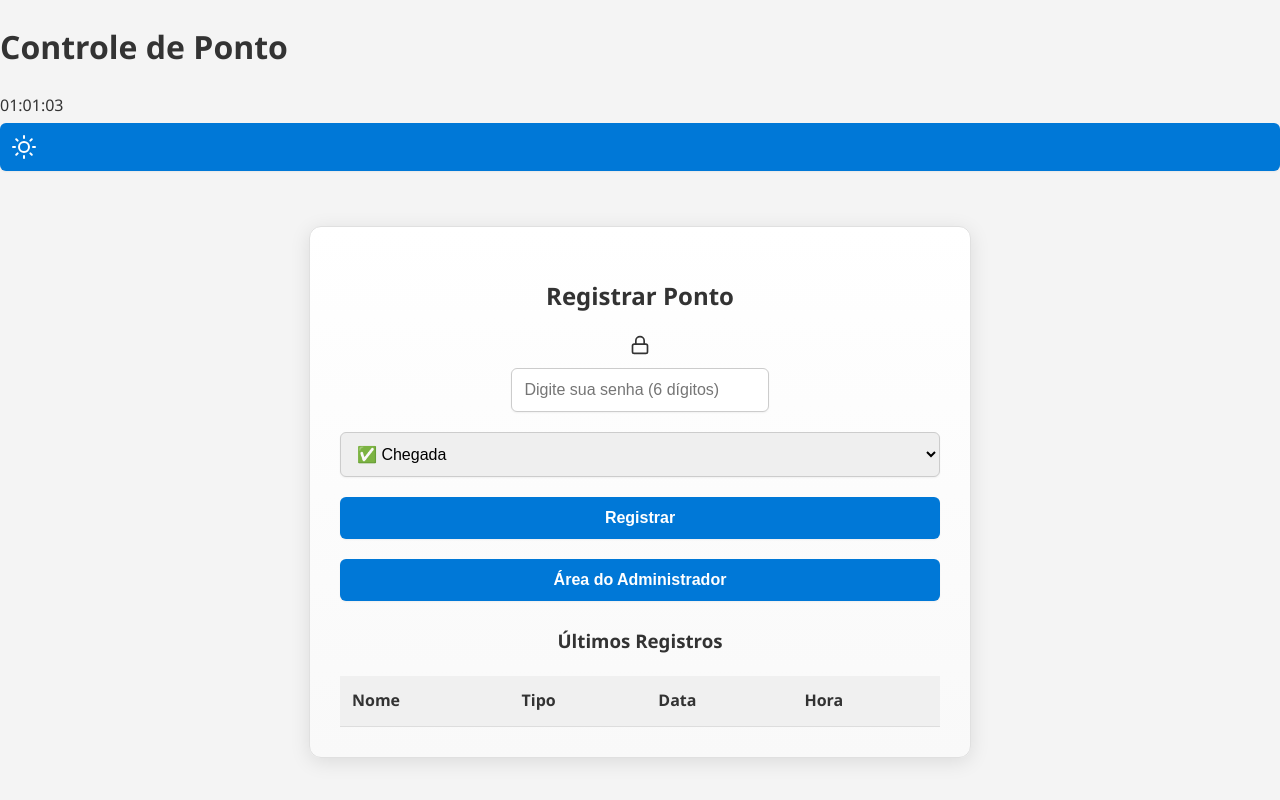
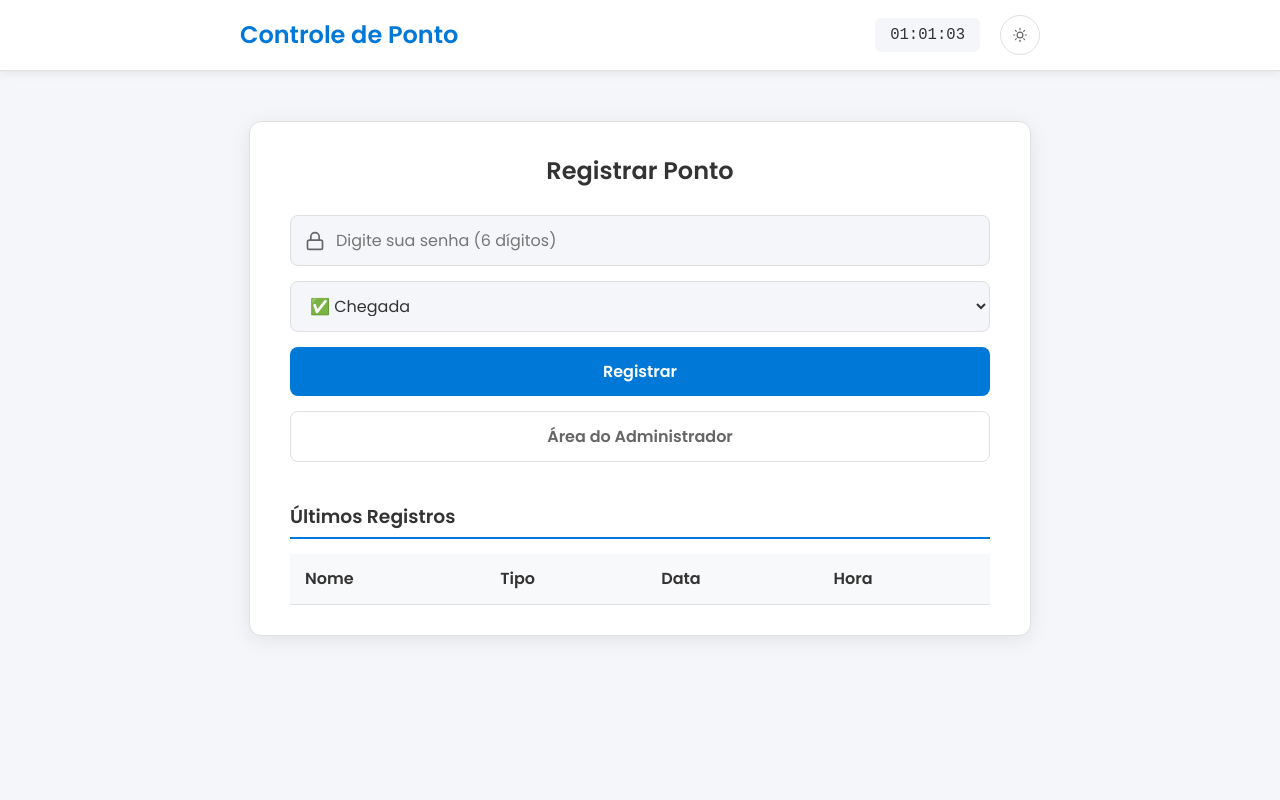
Before and after one commit to ojavaluc/Folha-de-Ponto-Msolnet, a plain HTML site: page index.html in a window 1280 px wide. Drawn offline with Linux system fonts and the light colour scheme.

Commit message:
Update style.css

```diff
--- a/style.css
+++ b/style.css
@@ -1,123 +1,282 @@
-/* style.css */
-body {
-  font-family: 'Segoe UI', sans-serif;
-  background-color: #f4f4f4;
-  margin: 0;
-  padding: 0;
-  color: #333;
-  line-height: 1.6;
+/* --- Importação da Fonte --- */
+@import url('https://fonts.googleapis.com/css2?family=Poppins:wght@400;500;600&display=swap');
+
+/* --- Variáveis de Cores (Tema Claro e Escuro) --- */
+:root {
+  --color-bg: #f4f6f9;
+  --color-bg-card: #ffffff;
+  --color-text: #333333;
+  --color-text-secondary: #666666;
+  --color-border: #e0e0e0;
+  --color-shadow: rgba(0, 0, 0, 0.08);
+  --color-primary: #0078D7;
+  --color-primary-hover: #005fa3;
+  --color-secondary: #6c757d;
+  --color-secondary-hover: #5a6268;
+  --color-success: #28a745;
+  --color-error: #dc3545;
+  --color-table-header: #f8f9fa;
+  --color-table-row-even: #f8f9fa;
 }
 
-.container {
-  max-width: 600px;
-  margin: 50px auto;
-  background: linear-gradient(180deg, #ffffff 0%, #f9f9f9 100%);
-  padding: 30px;
-  border-radius: 12px;
-  box-shadow: 0 4px 20px rgba(0,0,0,0.1);
-  text-align: center;
-  transition: all 0.3s ease;
-  border: 1px solid #e0e0e0;
+body.dark-mode {
+  --color-bg: #121212;
+  --color-bg-card: #1e1e1e;
+  --color-text: #e0e0e0;
+  --color-text-secondary: #aaaaaa;
+  --color-border: #444444;
+  --color-shadow: rgba(0, 0, 0, 0.3);
+  --color-primary: #0088ff;
+  --color-primary-hover: #33aaff;
+  --color-secondary: #888888;
+  --color-secondary-hover: #aaaaaa;
+  --color-table-header: #2c2c2c;
+  --color-table-row-even: #2c2c2c;
 }
 
-h1 {
-  margin-bottom: 20px;
-  font-size: 2em;
-  color: #333;
+/* --- Estilos Globais --- */
+body {
+  font-family: 'Poppins', 'Segoe UI', sans-serif;
+  background-color: var(--color-bg);
+  color: var(--color-text);
+  margin: 0;
+  line-height: 1.6;
+  transition: background-color 0.3s, color 0.3s;
+}
+
+/* --- Cabeçalho --- */
+header {
+  background-color: var(--color-bg-card);
+  box-shadow: 0 2px 10px var(--color-shadow);
+  padding: 15px 30px;
+  position: sticky;
+  top: 0;
+  z-index: 1000;
+  border-bottom: 1px solid var(--color-border);
+  transition: background-color 0.3s, border-color 0.3s;
+}
+
+.header-container {
+  max-width: 800px;
+  margin: 0 auto;
+  display: flex;
+  justify-content: space-between;
+  align-items: center;
+}
+
+header h1 {
+  margin: 0;
+  font-size: 1.5em;
+  font-weight: 600;
+  color: var(--color-primary);
+}
+
+.header-right {
+  display: flex;
+  align-items: center;
+  gap: 20px;
+}
+
+#clock {
+  font-size: 1.2em;
+  font-weight: 500;
+  font-family: monospace;
+  background-color: var(--color-bg);
+  padding: 5px 15px;
+  border-radius: 6px;
+}
+
+#theme-toggle {
+  background: none;
+  border: 1px solid var(--color-border);
+  border-radius: 50%;
+  width: 40px;
+  height: 40px;
+  cursor: pointer;
+  display: flex;
+  align-items: center;
+  justify-content: center;
+  color: var(--color-text-secondary);
+  transition: background-color 0.2s, color 0.2s;
+}
+
+#theme-toggle:hover {
+  background-color: var(--color-bg);
+  color: var(--color-text);
+}
+
+/* --- Card Principal --- */
+.container {
+  background-color: var(--color-bg-card);
+  max-width: 700px;
+  margin: 50px auto;
+  padding: 30px 40px;
+  border-radius: 12px;
+  box-shadow: 0 4px 20px var(--color-shadow);
+  text-align: center;
+  border: 1px solid var(--color-border);
+  transition: background-color 0.3s, border-color 0.3s;
+}
+
+.container h2 {
+  margin-top: 0;
+  margin-bottom: 25px;
   font-weight: 600;
 }
 
+/* --- Formulário --- */
 .form {
-  margin-bottom: 20px;
   display: flex;
   flex-direction: column;
-  gap: 10px;
+  gap: 15px;
+}
+
+.input-wrapper {
+  position: relative;
+  display: flex;
   align-items: center;
 }
 
-input, select, button {
-  padding: 12px;
-  margin: 5px 0;
+.input-wrapper svg {
+  position: absolute;
+  left: 15px;
+  color: var(--color-text-secondary);
+}
+
+input, select {
+  font-family: 'Poppins', sans-serif;
+  width: 100%;
+  padding: 12px 15px;
   font-size: 16px;
-  border: 1px solid #ccc;
-  border-radius: 6px;
-  transition: border-color 0.3s ease, box-shadow 0.3s ease;
-  width: 100%;
-  max-width: 100%;
-  box-sizing: border-box;
-  box-shadow: 0 1px 2px rgba(0,0,0,0.05);
+  border: 1px solid var(--color-border);
+  border-radius: 8px;
+  background-color: var(--color-bg);
+  color: var(--color-text);
+  transition: border-color 0.3s, box-shadow 0.3s;
+}
+
+input {
+  padding-left: 45px; /* Espaço para o ícone */
 }
 
 input:focus, select:focus {
-  border-color: #0078D7;
   outline: none;
-  box-shadow: 0 0 0 3px rgba(0, 120, 215, 0.2);
+  border-color: var(--color-primary);
+  box-shadow: 0 0 0 3px color-mix(in srgb, var(--color-primary) 20%, transparent);
 }
 
 button {
-  background-color: #0078D7;
-  color: white;
+  font-family: 'Poppins', sans-serif;
+  padding: 12px;
+  font-size: 16px;
+  font-weight: 600;
+  border-radius: 8px;
   border: none;
   cursor: pointer;
-  font-weight: bold;
-  transition: background-color 0.3s ease, transform 0.1s ease;
+  transition: background-color 0.2s, transform 0.1s;
+  background-color: var(--color-primary);
+  color: white;
 }
 
 button:hover {
-  background-color: #005fa3;
+  background-color: var(--color-primary-hover);
 }
 
 button:active {
   transform: scale(0.98);
 }
 
+.btn-secondary {
+  background-color: transparent;
+  color: var(--color-text-secondary);
+  border: 1px solid var(--color-border);
+}
+
+.btn-secondary:hover {
+  background-color: var(--color-bg);
+  color: var(--color-text);
+}
+
+/* --- Tabela --- */
+.table-title {
+  margin-top: 40px;
+  margin-bottom: 15px;
+  text-align: left;
+  font-weight: 600;
+  border-bottom: 2px solid var(--color-primary);
+  padding-bottom: 5px;
+}
+
+.table-wrapper {
+  overflow-x: auto;
+}
+
 table {
   width: 100%;
   border-collapse: collapse;
-  margin-top: 20px;
 }
 
 th, td {
-  padding: 12px;
-  border-bottom: 1px solid #ddd;
+  padding: 12px 15px;
   text-align: left;
+  border-bottom: 1px solid var(--color-border);
 }
 
 th {
-  background-color: #f0f0f0;
-  color: #333;
+  background-color: var(--color-table-header);
+  font-weight: 600;
 }
 
-table tr:hover {
-  background-color: #f9f9f9;
+tbody tr:nth-child(even) {
+  background-color: var(--color-table-row-even);
 }
 
-/* Animação de entrada suave */
-@keyframes fadeIn {
-  from { opacity: 0; transform: translateY(10px); }
-  to { opacity: 1; transform: translateY(0); }
+/* --- Mensagem de Feedback --- */
+.feedback {
+  position: fixed;
+  top: 90px;
+  left: 50%;
+  transform: translateX(-50%);
+  padding: 12px 25px;
+  border-radius: 8px;
+  color: #fff;
+  font-weight: 500;
+  box-shadow: 0 4px 15px rgba(0,0,0,0.2);
+  z-index: 2000;
+  opacity: 1;
+  transition: opacity 0.4s, top 0.4s;
 }
 
-tr {
-  animation: fadeIn 0.3s ease;
+.feedback.success {
+  background-color: var(--color-success);
 }
 
-@media (max-width: 640px) {
+.feedback.error {
+  background-color: var(--color-error);
+}
+
+.feedback.hidden {
+  opacity: 0;
+  top: 60px;
+  pointer-events: none;
+}
+
+/* --- Responsividade --- */
+@media (max-width: 768px) {
+  body {
+    padding: 0 10px;
+  }
   .container {
-    margin: 20px;
+    margin: 30px auto;
     padding: 20px;
   }
-
-  h1 {
-    font-size: 1.5em;
+  header {
+    padding: 10px 15px;
   }
-
-  input, select, button {
-    font-size: 14px;
-    padding: 10px;
+  header h1 {
+    font-size: 1.2em;
   }
-
-  th, td {
-    padding: 10px;
+  #clock {
+    font-size: 1em;
   }
 }
```
